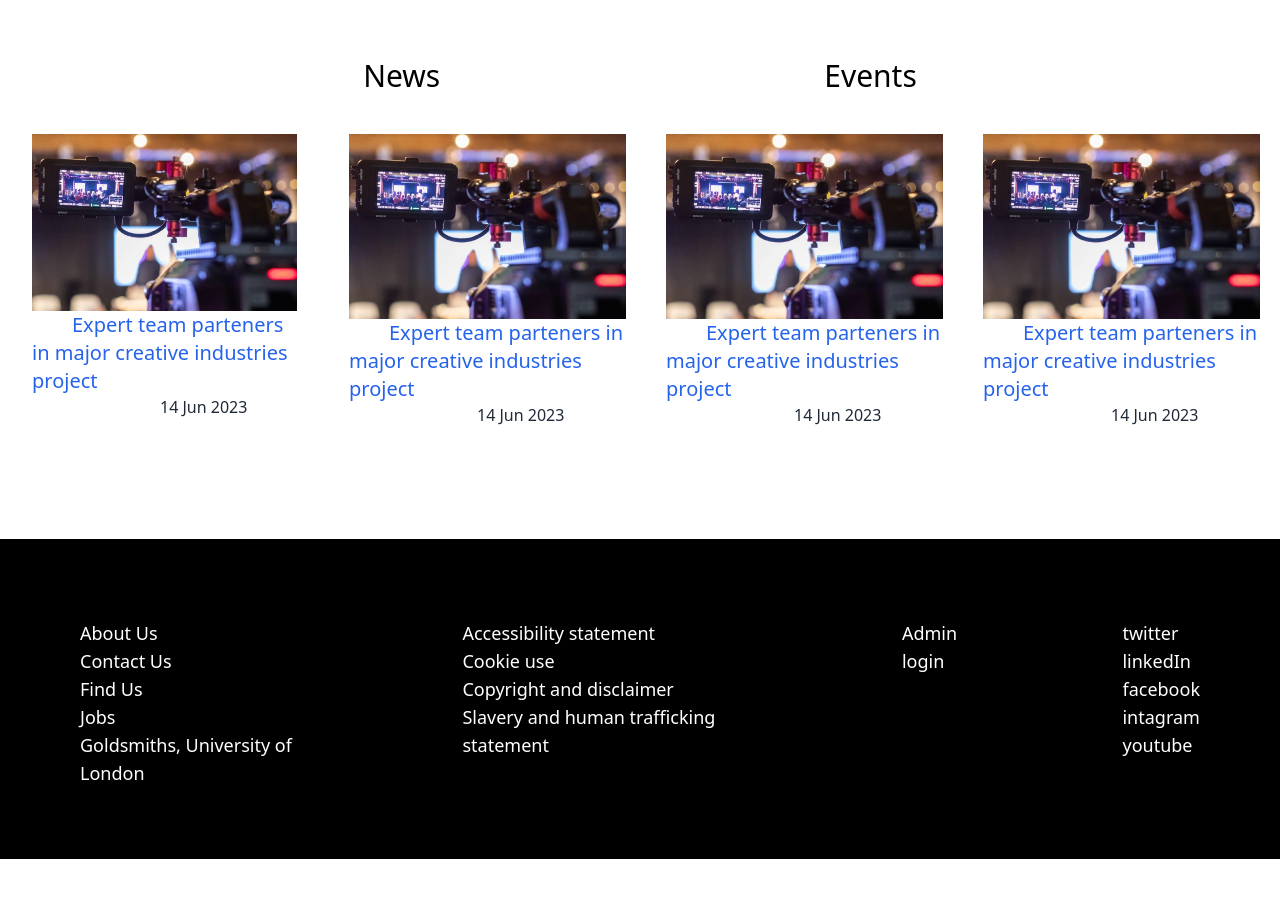
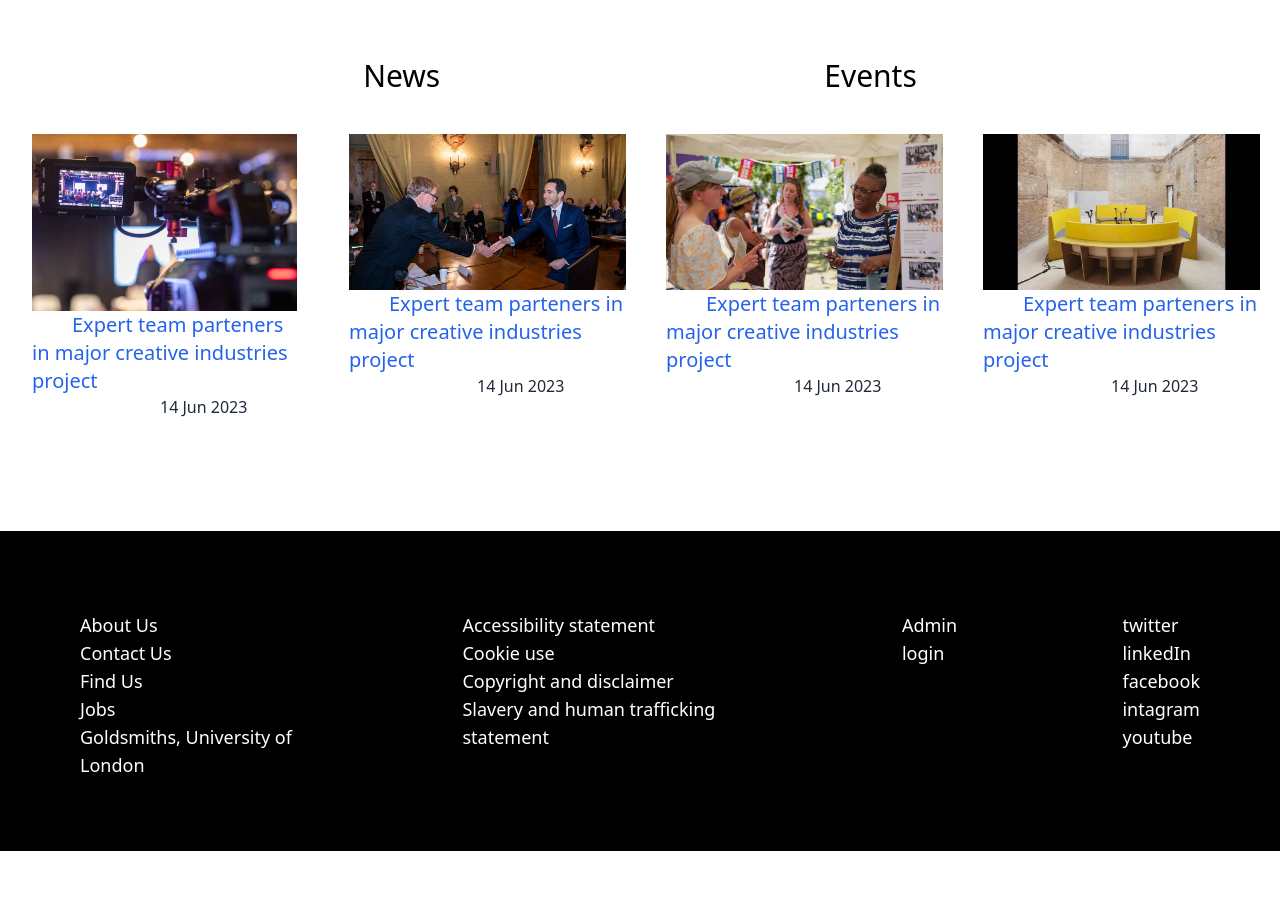
Before and after one commit to gitarecy/gate_1, a website: page index.html in a window 1280 px wide. Shown: the part 2560-3458 px from the top of the page. Drawn offline with Linux system fonts and the light colour scheme.

Commit message:
more css

```diff
--- a/index.html
+++ b/index.html
@@ -138,17 +138,17 @@
                     <span class="text-center text-gray-800 ml-32">14 Jun 2023</span>
                 </div>
                 <div class="h-full w-full w-80">
-                    <img src="/images/news1.jpg" alt="">
+                    <img src="/images/prize.jpg" alt="">
                     <span class="text-blue-600 text-xl text-center p-10">Expert team parteners in major creative industries project</span> <br>
                     <span class="text-center text-gray-800 ml-32">14 Jun 2023</span>
                 </div>
                 <div class="h-full w-full w-80">
-                    <img src="/images/news1.jpg" alt="">
+                    <img src="/images/community.jpeg" alt="">
                     <span class="text-blue-600 text-xl text-center p-10">Expert team parteners in major creative industries project</span> <br>
                     <span class="text-center text-gray-800 ml-32">14 Jun 2023</span>
                 </div>
                 <div class="h-full w-full w-80">
-                    <img src="/images/news1.jpg" alt="">
+                    <img src="/images/hall.jpeg" alt="">
                     <span class="text-blue-600 text-xl text-center p-10">Expert team parteners in major creative industries project</span> <br>
                     <span class="text-center text-gray-800 ml-32">14 Jun 2023</span>
                 </div>
```
Also changed, not shown: images/community.jpeg (added), images/hall.jpeg (added), images/prize.jpg (added).
